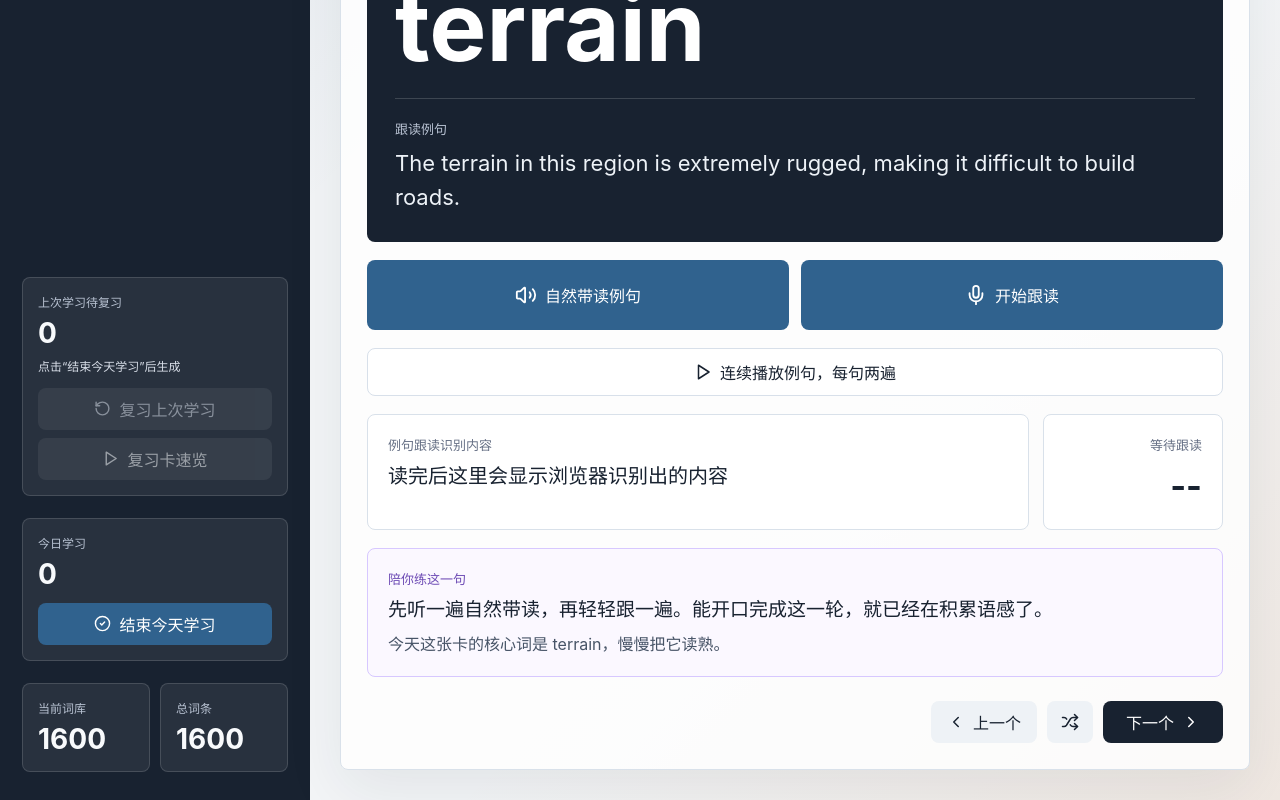
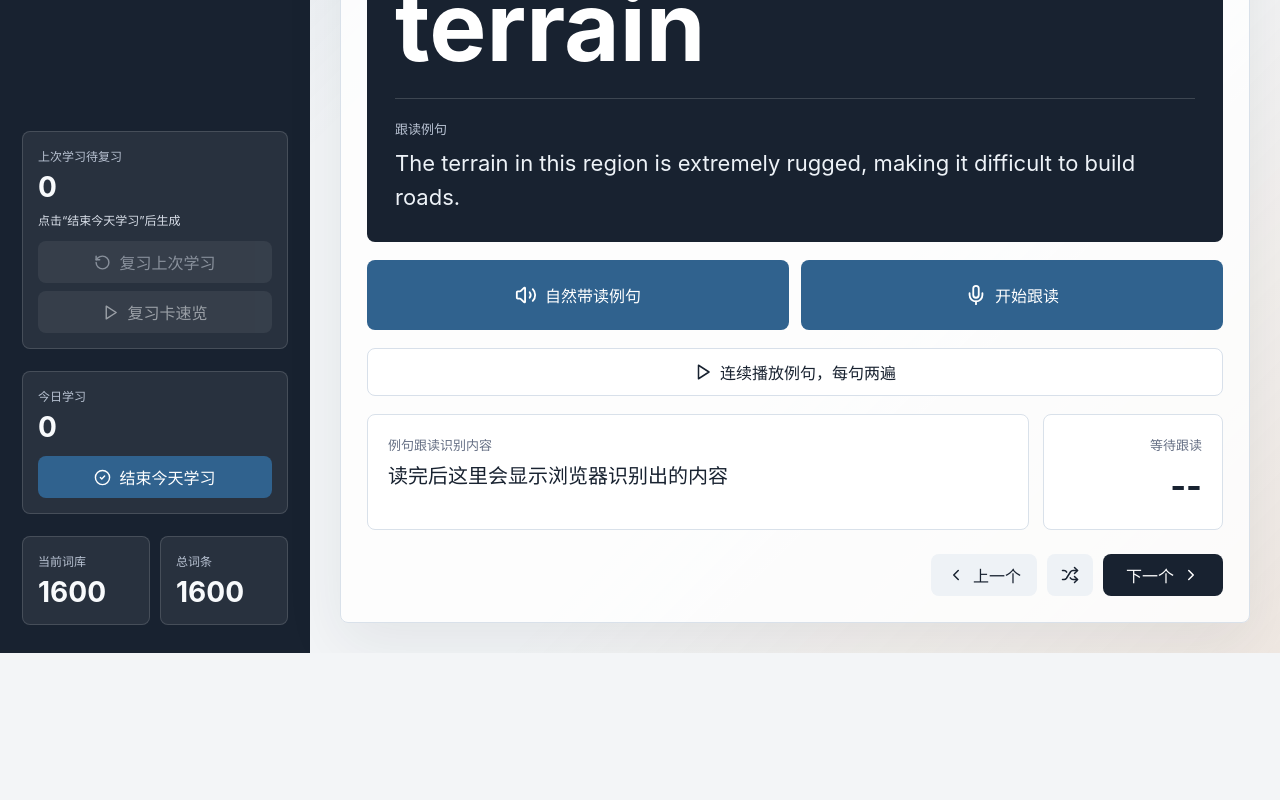
Before and after one commit to johnirving6666sgp/english-bao, a React (Vite) app: page / in a window 1280 px wide. Shown: the part 358-1158 px from the top of the page. After the commit the page ends 1011 px from the top, so only its background shows below. Built offline with nearby package versions, Linux system fonts and the light colour scheme.

Commit message:
Remove repeat coach note

```diff
--- a/src/main.jsx
+++ b/src/main.jsx
@@ -113,35 +113,6 @@ const getCoachTone = (score) => {
   if (score >= 90) return 'strong';
   if (score >= 75) return 'steady';
   return 'focus';
-};
-
-const getRepeatCoach = (score, entry) => {
-  if (score === null) {
-    return {
-      title: '陪你练这一句',
-      message: '先听一遍自然带读，再轻轻跟一遍。能开口完成这一轮，就已经在积累语感了。',
-      tip: `今天这张卡的核心词是 ${entry.term}，慢慢把它读熟。`
-    };
-  }
-  if (score >= 90) {
-    return {
-      title: '这一遍很漂亮',
-      message: '读得很顺，已经有进入句子节奏的感觉了。保持这个状态，继续往下一张走就好。',
-      tip: `${entry.term} 这张卡已经很熟了，明天复习时会更轻松。`
-    };
-  }
-  if (score >= 75) {
-    return {
-      title: '这一遍已经不错',
-      message: '你已经把句子读出来了，这就是有效练习。再来一遍时，只要比刚才更放松一点就好。',
-      tip: `${entry.term} 已经被你碰到一次了，再重复一次会更稳。`
-    };
-  }
-  return {
-    title: '先完成就很好',
-    message: '这一句有点挑战，但你已经开始练了。先跟着声音走一遍，不急着读完美。',
-    tip: `把 ${entry.term} 先读顺，句子会一点点跟上来。`
-  };
 };
 
 const getRecallCoach = (score, entry, expression) => {
@@ -3574,8 +3545,6 @@ function RepeatPractice({
 }) {
   const scoreLabel =
     listening ? '正在跟读' : speechScore === null ? '等待跟读' : speechScore >= 85 ? '很接近' : speechScore >= 60 ? '可以再读慢一点' : '建议重读';
-  const coach = getRepeatCoach(speechScore, current);
-  const coachTone = getCoachTone(speechScore);
 
   return (
     <div className="repeat-layout">
@@ -3626,8 +3595,6 @@ function RepeatPractice({
           <strong>{speechScore === null ? '--' : `${speechScore}%`}</strong>
         </div>
       </div>
-
-      <CoachNote tone={coachTone} coach={coach} />
     </div>
   );
 }
```
